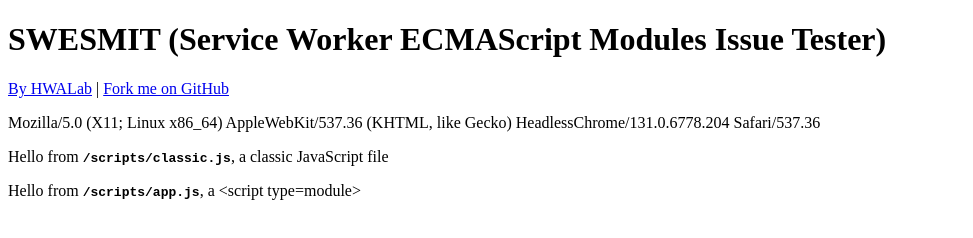
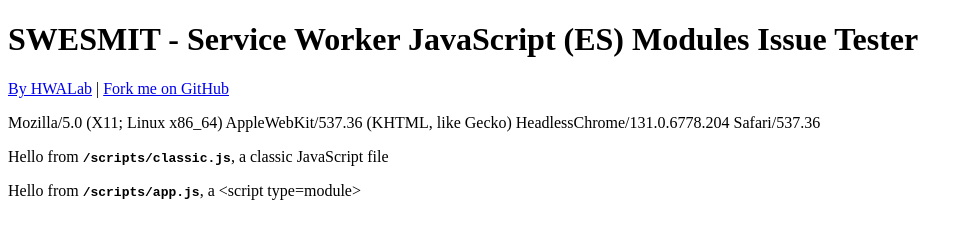
Before and after one commit to appliberated/swesmit, a website with bundled scripts: page docs/index.html in a window 1280 px wide. Shown: the whole page, without its empty margins (0-973 px from the left). Built offline with nearby package versions, Linux system fonts and the light colour scheme.

Commit message:
Change ES Modules naming

```diff
--- a/docs/index.html
+++ b/docs/index.html
@@ -4,8 +4,8 @@
 <head>
     <meta charset="UTF-8">
     <meta name="viewport" content="width=device-width, initial-scale=1.0">
-    <title>SWESMIT - Service Worker ECMAScript Modules Issue Tester</title>
-    <meta name="description" content="Service Worker ECMAScript Modules Issue Tester">
+    <title>SWESMIT - Service Worker JavaScript (ES) Modules Issue Tester</title>
+    <meta name="description" content="Service Worker JavaScript (ES) Modules Issue Tester">
 
     <link rel="stylesheet" href="/styles/normalize.css">
     <link rel="stylesheet" href="/styles/main.css">
@@ -17,7 +17,7 @@
 
 <body>
     <header>
-        <h1>SWESMIT (Service Worker ECMAScript Modules Issue Tester)</h1>
+        <h1>SWESMIT - Service Worker JavaScript (ES) Modules Issue Tester</h1>
         <p>
             <a href="https://www.hwalab.com" target="_blank" rel="noopener">By HWALab</a> |
             <a href="https://github.com/hwalab-developer/swesmit" target="_blank" rel="noopener">Fork me on GitHub</a>
--- a/docs/scripts/hello.js
+++ b/docs/scripts/hello.js
@@ -4,7 +4,7 @@
  */
 
 /**
- * Say hello from an ECMAScript Module.
+ * Say hello from a JavaScript (ES) Module.
  * @returns {void}
  */
 export default function sayHello() {
--- a/docs/sw.js
+++ b/docs/sw.js
@@ -3,7 +3,7 @@
  *  https://github.com/hwalab-developer/swesmit
  */
 
-const cacheName = "cache-2";
+const cacheName = "cache-3";
 const filesToCache = [
     "index.html",
     "/styles/normalize.css",
--- a/package.json
+++ b/package.json
@@ -1,7 +1,7 @@
 {
     "name": "swesmit",
     "version": "1.0.0",
-    "description": "Service Worker ECMAScript Modules Issue Tester",
+    "description": "Service Worker JavaScript (ES) Modules Issue Tester",
     "keywords": [],
     "author": "HWALab",
     "license": "MIT",
```
Also changed, not shown: README.md, docs/manifest.webmanifest.
